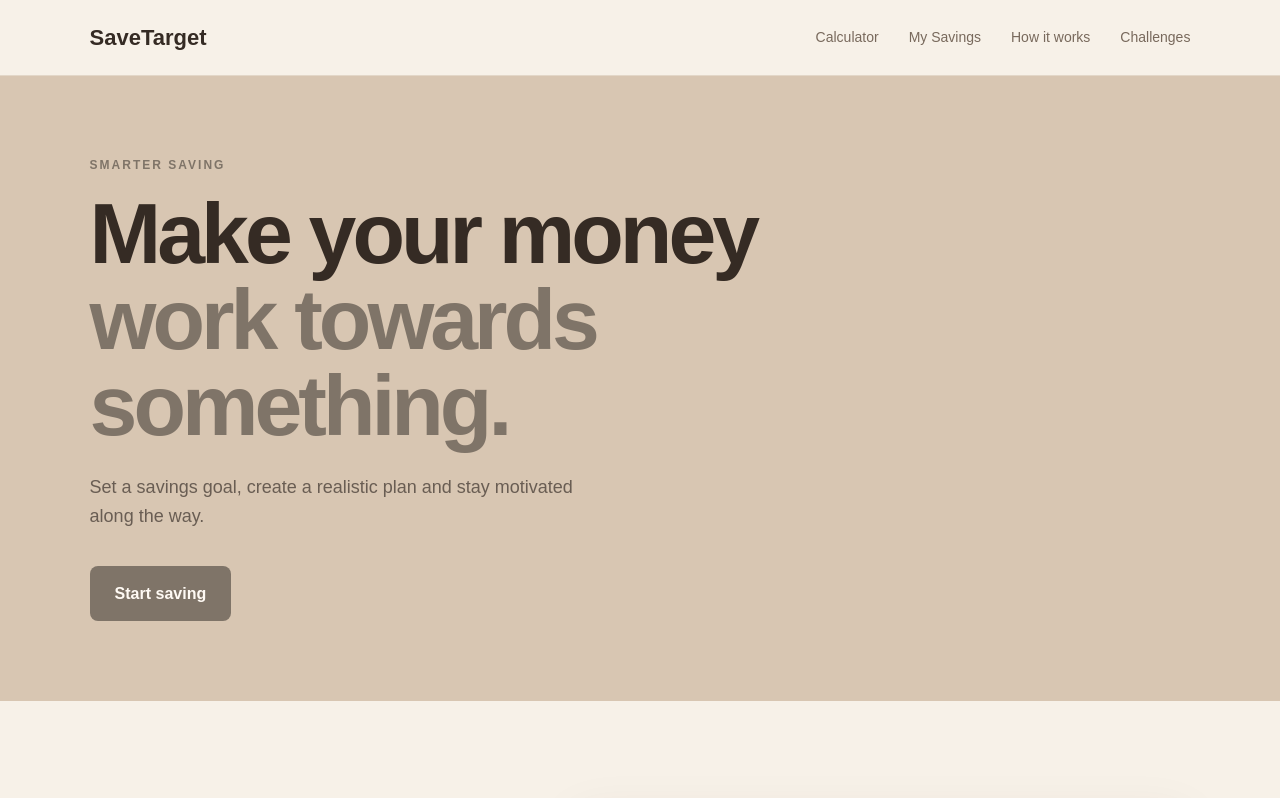
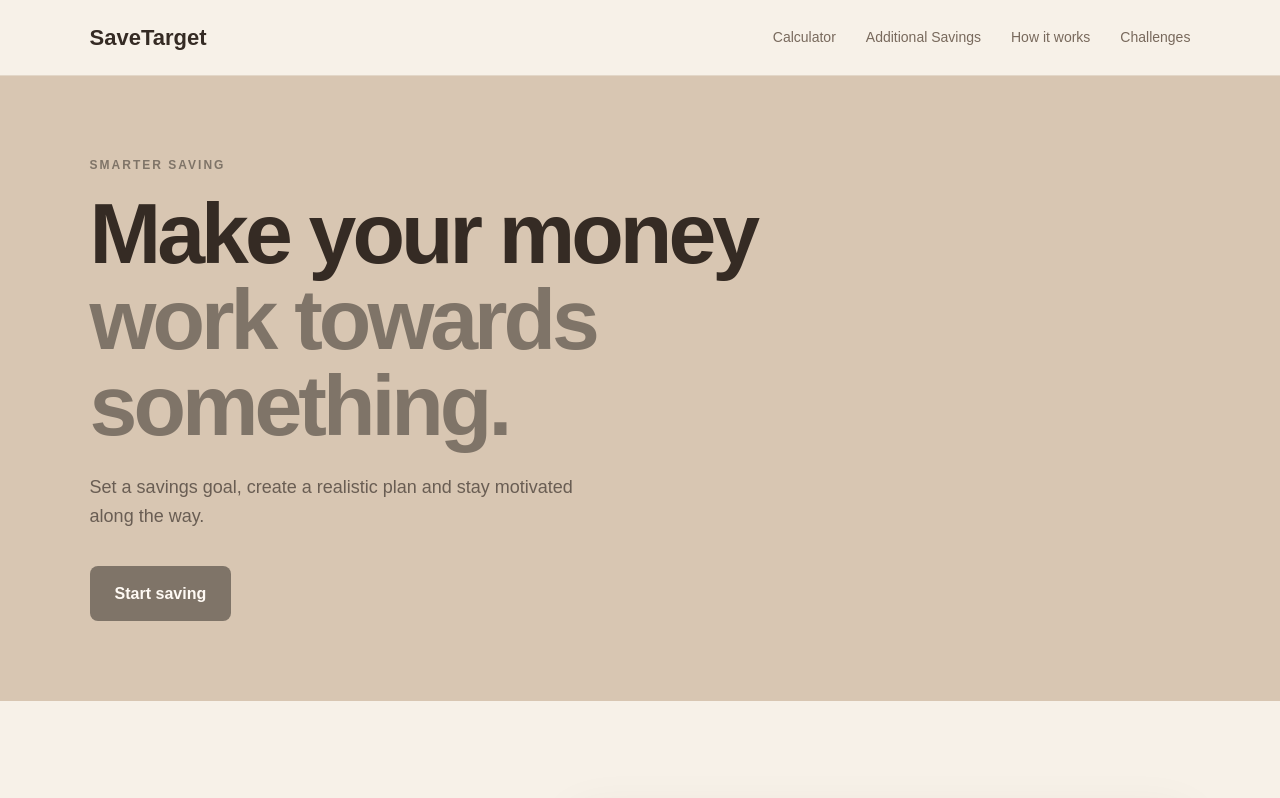
Before and after one commit to nicofluni-a11y/SaveTarget, a plain HTML site: page index.html in a window 1280 px wide. Shown: the top 798 px of the page. Drawn offline with Linux system fonts and the light colour scheme.

Commit message:
Update index.html

```diff
--- a/index.html
+++ b/index.html
@@ -38,7 +38,7 @@
             </a>
 
             <a href="#savings">
-                My Savings
+                Additional Savings
             </a>
 
             <a href="#how">
```
